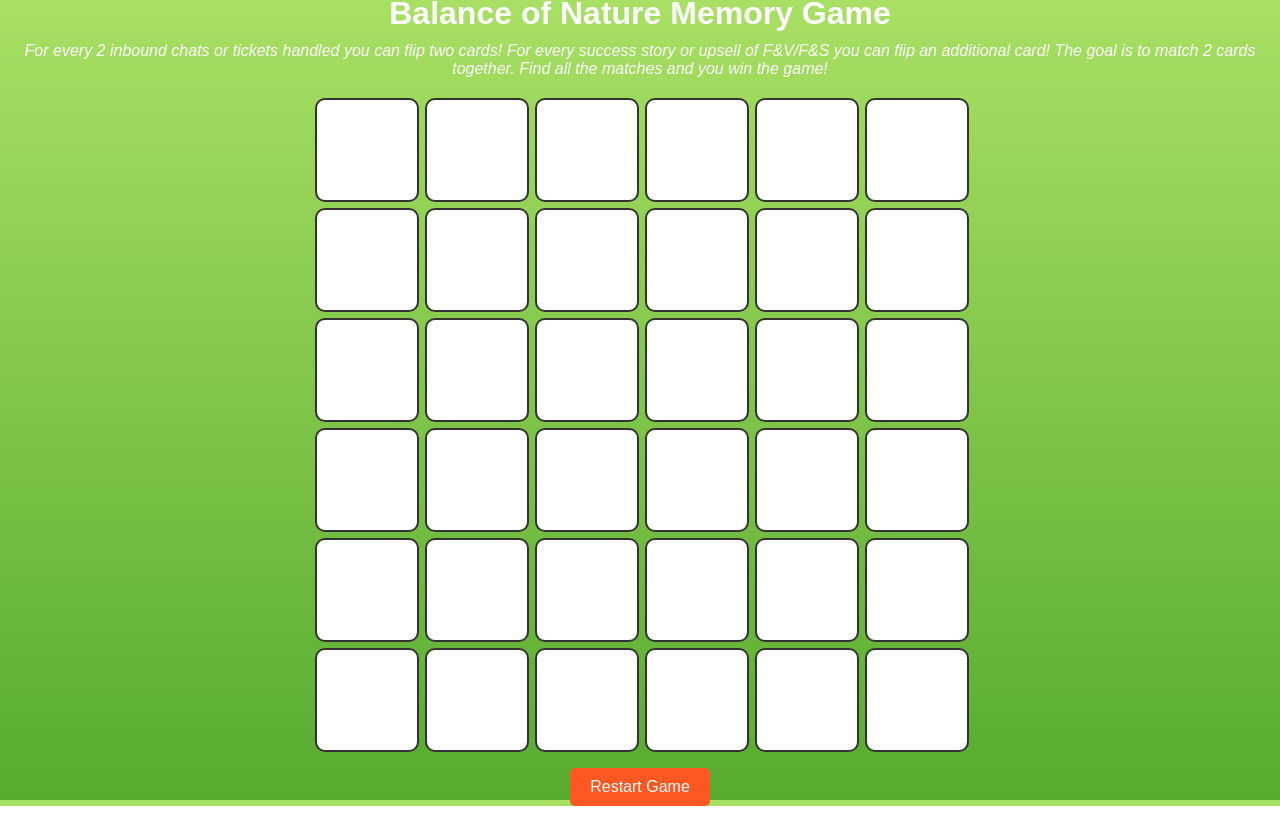
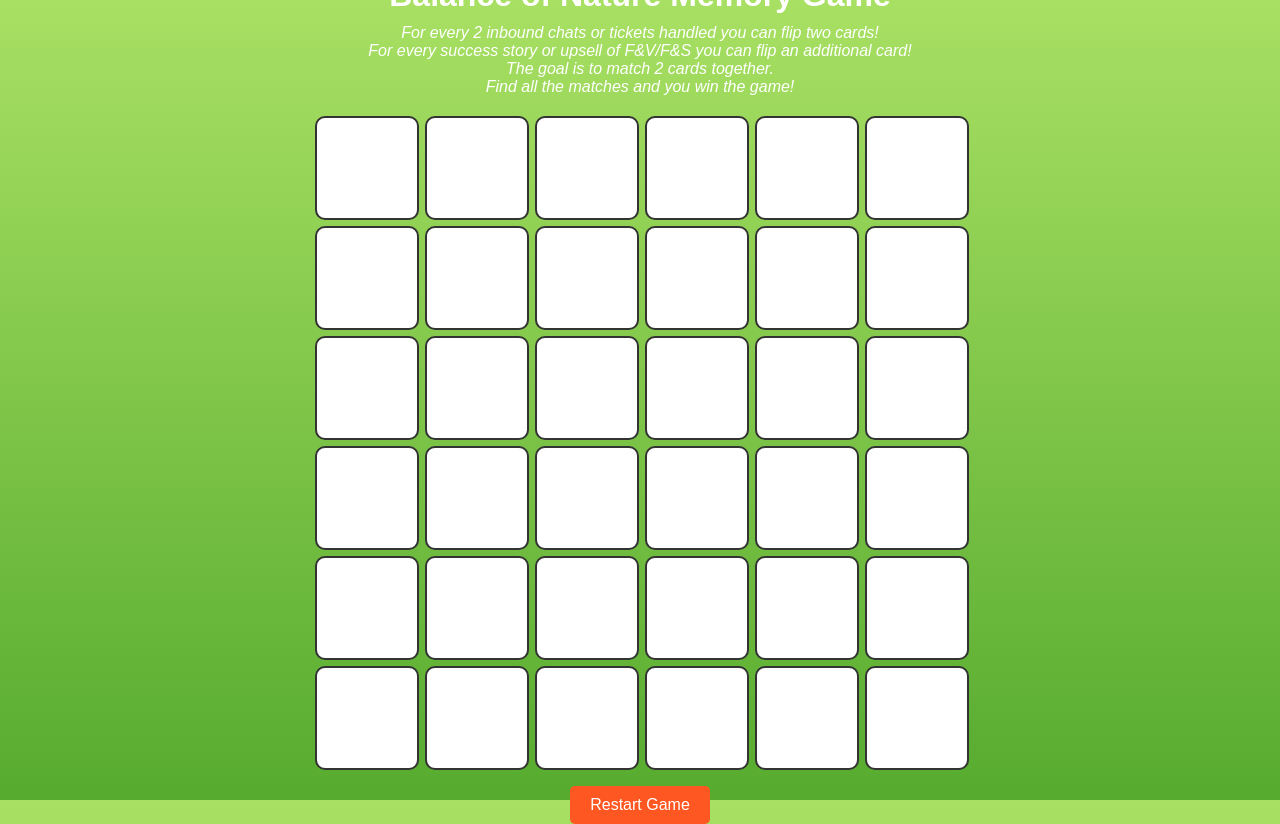
Before and after one commit to GMCRM/matching-game, a plain HTML site: page index.html in a window 1280 px wide. Drawn offline with Linux system fonts and the light colour scheme.

Commit message:
line breaks for better visuals

```diff
--- a/index.html
+++ b/index.html
@@ -11,7 +11,7 @@
         <header>
             <h1>Balance of Nature Memory Game</h1>
             <p class="rules">
-                For every 2 inbound chats or tickets handled you can flip two cards! For every success story or upsell of F&V/F&S you can flip an additional card! The goal is to match 2 cards together. Find all the matches and you win the game!
+                For every 2 inbound chats or tickets handled you can flip two cards!<br> For every success story or upsell of F&V/F&S you can flip an additional card!<br> The goal is to match 2 cards together.<br> Find all the matches and you win the game!
             </p>
         </header>
         <div class="game-board" id="gameBoard"></div>
```
